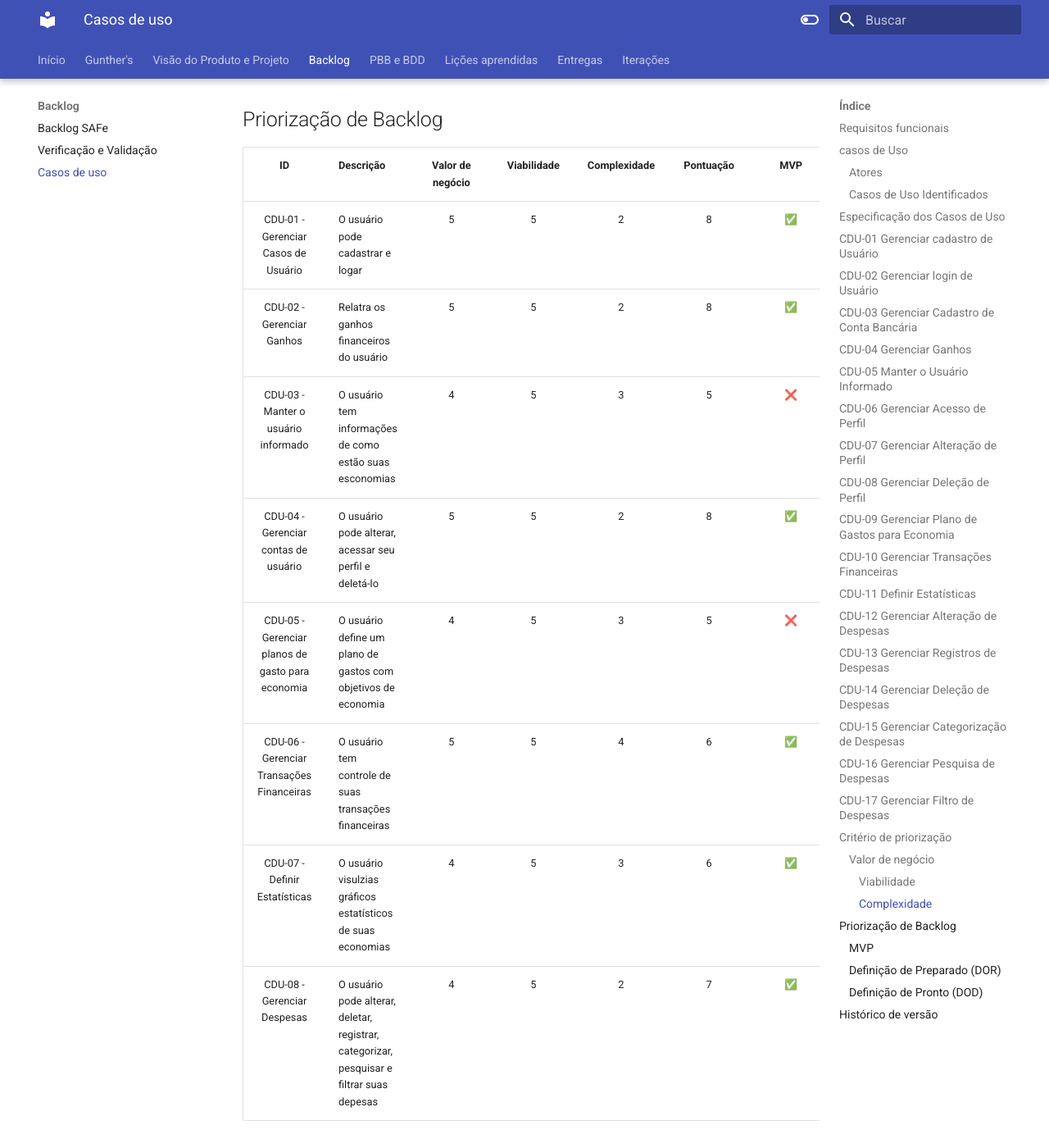
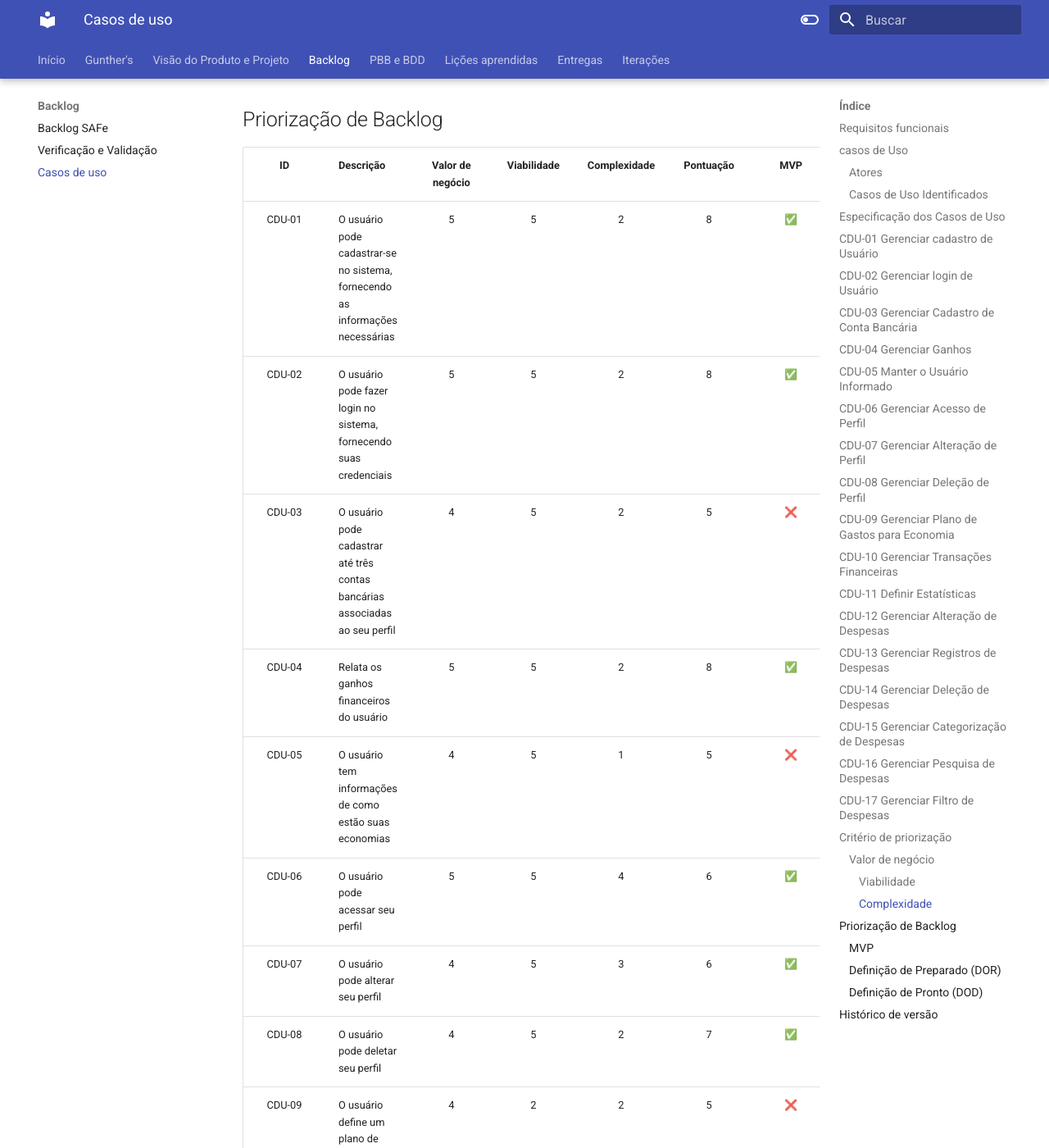
Before and after one commit to mdsreq-fga-unb/2023.2-CarteiraControl, an MkDocs documentation site: the page built from docs/caso_uso.md, in a window 1280 px wide and 1400 px high, scrolled down 34370 px. Shown: the whole window at 82% size. Built offline with MkDocs 1.6.1 and Material for MkDocs 9.7.7, drawn with Linux system fonts in a browser that asks for light colours; some of the changed text lies outside the part shown.

Commit message:
Ajuste na priorização dos casos de uso

```diff
--- a/docs/caso_uso.md
+++ b/docs/caso_uso.md
@@ -764,14 +764,23 @@ Os campos de valor de négocio, viabilidade e complexidade podem variar de 1 a 5
 
 | ID | Descrição                                        | Valor de negócio | Viabilidade | Complexidade | Pontuação | MVP |
 | :----: | ------------------------------------------- | :--------------: | :---------: | :----------: | :-------: | :------: |
-|  CDU-01 -  Gerenciar Casos de Usuário  | O usuário pode cadastrar e logar   |        5         |      5      |      2       |     8     | ✅ |
-|  CDU-02 - Gerenciar Ganhos  | Relatra os ganhos financeiros do usuário   |        5        |      5     |      2      |     8    |✅|
-|  CDU-03 - Manter o usuário informado | O usuário tem informações de como estão suas esconomias |   4   |      5   |    3   |     5  |❌ |
-|  CDU-04 - Gerenciar contas de usuário  | O usuário pode alterar, acessar seu perfil e deletá-lo |        5         |     5      |    2       |    8     |✅ |
-|  CDU-05 - Gerenciar planos de gasto para economia | O usuário define um plano de gastos com objetivos de economia  |     4       |   5       |      3       |  5   |❌ |
-|  CDU-06 - Gerenciar Transações Financeiras | O usuário tem controle de suas transações financeiras |      5 |       5 |      4 | 6    |✅ |
-|  CDU-07 - Definir Estatísticas | O usuário visulzias gráficos estatísticos de suas economias |    4 |   5      |   3   |    6    |✅ |
-|  CDU-08 - Gerenciar Despesas | O usuário pode alterar, deletar, registrar, categorizar, pesquisar e filtrar suas depesas                          |        4         |      5      |      2       |     7     |✅|
+|CDU-01| O usuário pode cadastrar-se no sistema, fornecendo as informações necessárias  |        5         |      5      |      2       |     8     | ✅ |
+|CDU-02| O usuário pode fazer login no sistema, fornecendo suas credenciais  |      5     |   5|    2      |     8    |✅|
+|CDU-03| O usuário pode cadastrar até três contas bancárias associadas ao seu perfil |   4   |      5   |    2   |     5  |❌ |
+|CDU-04|Relata os ganhos financeiros do usuário  |        5         |     5      |    2       |    8     |✅ |
+|CDU-05| O usuário tem informações de como estão suas economias |     4       |   5       |      1      |  5   |❌ |
+|CDU-06  | O usuário pode acessar seu perfil |      5 |       5 |      4 | 6    |✅ |
+|CDU-07| O usuário pode alterar seu perfil |    4 |   5      |   3   |    6    |✅ |
+|CDU-08 |O usuário pode deletar seu perfil  |        4         |      5      |      2       |     7     |✅|
+|CDU-09|O  usuário define um plano de gastos com objetivos de economia |        4         |      2      |      2       |     5     |❌|
+|CDU-10| O usuário tem controle de suas transações financeiras|     4         |      5      |      2       |     7     |✅|
+|CDU-11| O usuário visualiza gráficos estatísticos de suas economias|     4         |      5      |      2       |     7     |✅|
+|CDU-12 |  O usuário pode alterar suas depesas|     4         |      5      |      2       |     7     |✅|
+|CDU-13 |  O usuário pode alterar registrar suas despesas |     4         |      5      |      3      |     78    |✅|
+|CDU-14 | O usuário pode  deletar suas despesas |      4         |      5      |      2       |     3     |✅|
+|CDU-15 |  O usuário pode  categorizar suas despesas |      4         |      5      |      2       |     8     |✅|
+|CDU-16 | O usuário pode  pesquisar suas despesas |      4         |      5      |      2       |     7     |✅|
+|CDU-17 | O usuário pode filtrar suas despesas |     4         |      5      |      23      |     8     |✅|
 
 
 ### MVP
@@ -780,9 +789,9 @@ Com base nos objetivos a serem atingidos no projeto, os Casos de Uso a fazerem p
 
 |Objetivos| Casos de Uso do MVP |
 |---|----|
-|Aprimorar controle Financeiro| CDU-02 - Gerenciar Ganhos e CDU-06 - Gerenciar Transações Financeiras  |
-| Relatar gastos excessivos | CDU-08 - Gerenciar Despesas, CDU-01 - Gerenciar casos de usuário e CDU-04 -  Gerenciar contas de usuário
-|garantindo a análise de suas finanças| CDU-07 - Definir Estatísticas|
+|Aprimorar controle Financeiro| CDU-06 O usuário pode acessar seu perfil,CDU-07 O usuário pode alterar seu perfil,CDU-08 O usuário pode deletar seu perfil, CDU-10 O usuário tem controle de suas transações financeiras, CDU-04 Relata os ganhos financeiros do usuário  |
+| Relatar gastos excessivos | CDU-01 O usuário pode cadastrar-se no sistema, fornecendo as informações necessárias,  CDU-02 O usuário pode fazer login no sistema, fornecendo suas credenciais|
+|garantindo a análise de suas finanças| CDU-11 O usuário visualiza gráficos estatísticos de suas economias, CDU-12 O usuário pode alterar suas depesas,CDU-13   O usuário pode alterar registrar suas despesas, CDU-14  O usuário pode  deletar suas despesas, CDU-15   O usuário pode  categorizar suas despesas , CDU-16 O usuário pode  pesquisar suas despesas , CDU-17 O usuário pode filtrar suas despesas |
 
 <center>
 Diagrama de Casos de Uso
```
Also changed, not shown: docs/entregas.md (+1 -1 lines).
